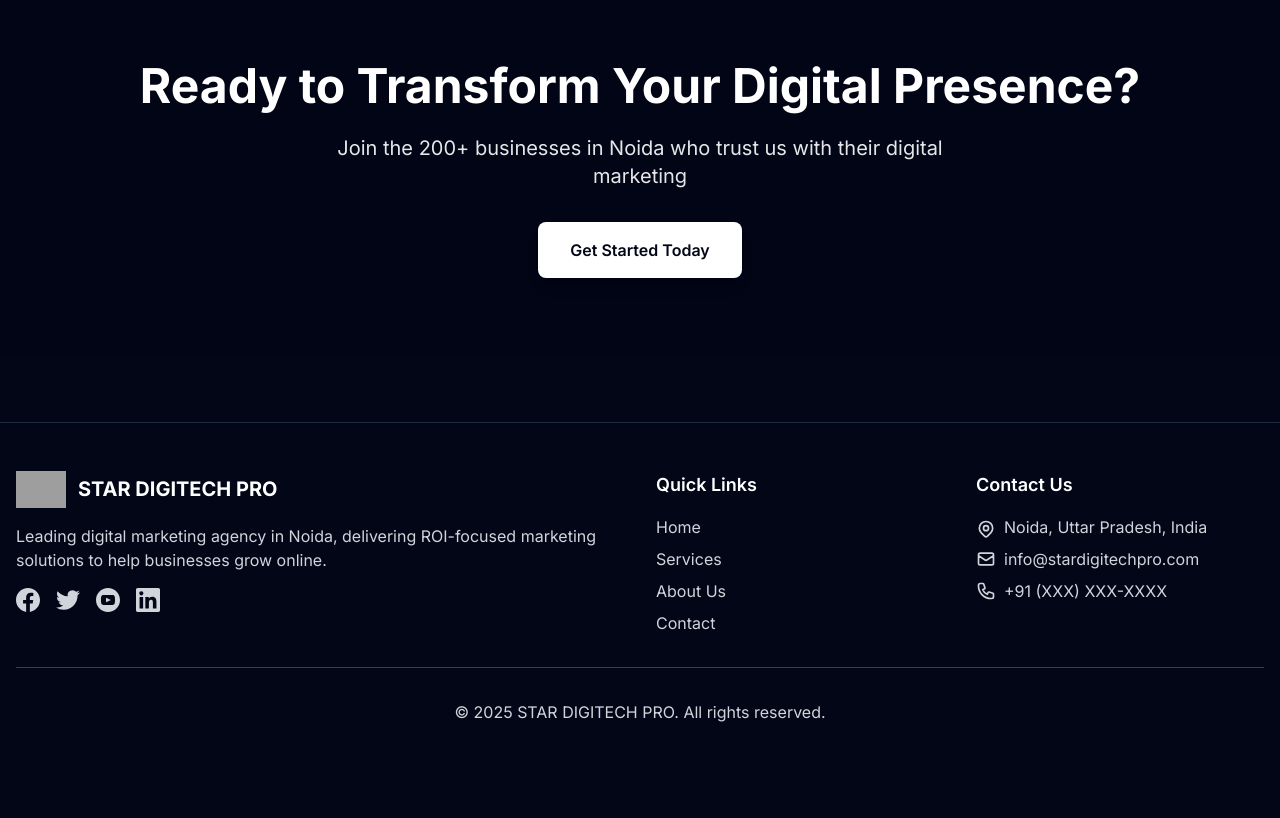
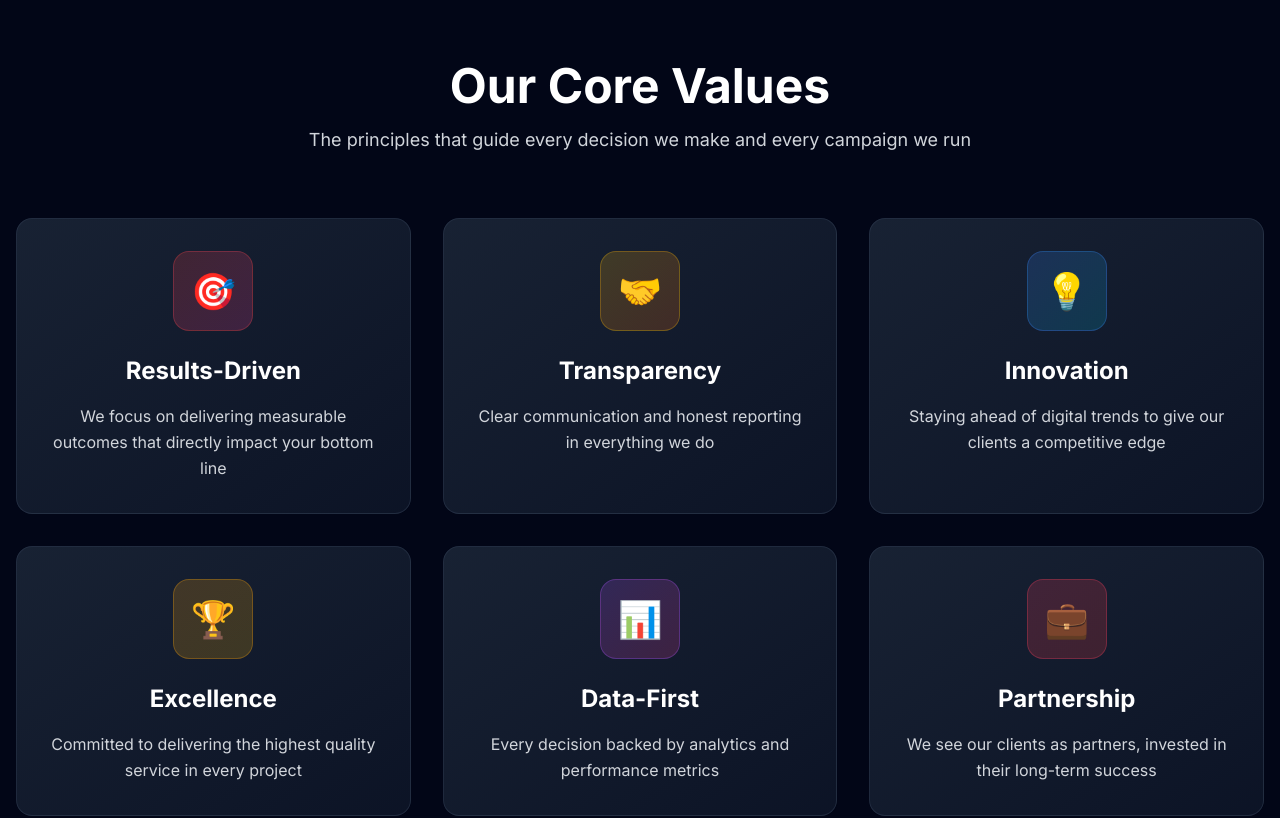
Before and after one commit to anshmydigitalcrown-ui/stardigitechpro, a Next.js app: page / in a window 1280 px wide. Shown: the part 6900-7718 px from the top of the page. Before the commit the page ends 7672 px from the top, so only its background shows below. Built offline with nearby package versions, Linux system fonts and the light colour scheme; grey boxes are pictures that could not be loaded.

Commit message:
Add 'Our Core Values' section to homepage

```diff
--- a/app/page.tsx
+++ b/app/page.tsx
@@ -940,6 +940,100 @@ export default function Home() {
         </div>
       </section>
 
+      {/* Our Core Values Section */}
+      <section className="py-20 bg-[#020617]">
+        <div className="container mx-auto px-4">
+          <div className="text-center mb-16">
+            <h2 className="text-4xl md:text-5xl font-bold text-white mb-4">
+              Our Core Values
+            </h2>
+            <p className="text-gray-300 text-lg max-w-3xl mx-auto">
+              The principles that guide every decision we make and every campaign we run
+            </p>
+          </div>
+
+          <div className="grid grid-cols-1 md:grid-cols-2 lg:grid-cols-3 gap-8">
+            {/* Results-Driven */}
+            <div className="group bg-gradient-to-br from-slate-800/80 to-slate-900/80 backdrop-blur-sm p-8 rounded-2xl border border-slate-700/50 hover:border-primary/50 transition-all duration-300 hover:shadow-xl hover:shadow-primary/20">
+              <div className="flex justify-center mb-6">
+                <div className="w-20 h-20 bg-gradient-to-br from-red-500/20 to-pink-500/20 rounded-2xl flex items-center justify-center border border-red-500/30 group-hover:scale-110 transition-transform duration-300">
+                  <span className="text-4xl">🎯</span>
+                </div>
+              </div>
+              <h3 className="text-2xl font-bold text-white mb-4 text-center">Results-Driven</h3>
+              <p className="text-gray-300 text-center leading-relaxed">
+                We focus on delivering measurable outcomes that directly impact your bottom line
+              </p>
+            </div>
+
+            {/* Transparency */}
+            <div className="group bg-gradient-to-br from-slate-800/80 to-slate-900/80 backdrop-blur-sm p-8 rounded-2xl border border-slate-700/50 hover:border-primary/50 transition-all duration-300 hover:shadow-xl hover:shadow-primary/20">
+              <div className="flex justify-center mb-6">
+                <div className="w-20 h-20 bg-gradient-to-br from-yellow-500/20 to-orange-500/20 rounded-2xl flex items-center justify-center border border-yellow-500/30 group-hover:scale-110 transition-transform duration-300">
+                  <span className="text-4xl">🤝</span>
+                </div>
+              </div>
+              <h3 className="text-2xl font-bold text-white mb-4 text-center">Transparency</h3>
+              <p className="text-gray-300 text-center leading-relaxed">
+                Clear communication and honest reporting in everything we do
+              </p>
+            </div>
+
+            {/* Innovation */}
+            <div className="group bg-gradient-to-br from-slate-800/80 to-slate-900/80 backdrop-blur-sm p-8 rounded-2xl border border-slate-700/50 hover:border-primary/50 transition-all duration-300 hover:shadow-xl hover:shadow-primary/20">
+              <div className="flex justify-center mb-6">
+                <div className="w-20 h-20 bg-gradient-to-br from-blue-500/20 to-cyan-500/20 rounded-2xl flex items-center justify-center border border-blue-500/30 group-hover:scale-110 transition-transform duration-300">
+                  <span className="text-4xl">💡</span>
+                </div>
+              </div>
+              <h3 className="text-2xl font-bold text-white mb-4 text-center">Innovation</h3>
+              <p className="text-gray-300 text-center leading-relaxed">
+                Staying ahead of digital trends to give our clients a competitive edge
+              </p>
+            </div>
+
+            {/* Excellence */}
+            <div className="group bg-gradient-to-br from-slate-800/80 to-slate-900/80 backdrop-blur-sm p-8 rounded-2xl border border-slate-700/50 hover:border-primary/50 transition-all duration-300 hover:shadow-xl hover:shadow-primary/20">
+              <div className="flex justify-center mb-6">
+                <div className="w-20 h-20 bg-gradient-to-br from-amber-500/20 to-yellow-500/20 rounded-2xl flex items-center justify-center border border-amber-500/30 group-hover:scale-110 transition-transform duration-300">
+                  <span className="text-4xl">🏆</span>
+                </div>
+              </div>
+              <h3 className="text-2xl font-bold text-white mb-4 text-center">Excellence</h3>
+              <p className="text-gray-300 text-center leading-relaxed">
+                Committed to delivering the highest quality service in every project
+              </p>
+            </div>
+
+            {/* Data-First */}
+            <div className="group bg-gradient-to-br from-slate-800/80 to-slate-900/80 backdrop-blur-sm p-8 rounded-2xl border border-slate-700/50 hover:border-primary/50 transition-all duration-300 hover:shadow-xl hover:shadow-primary/20">
+              <div className="flex justify-center mb-6">
+                <div className="w-20 h-20 bg-gradient-to-br from-purple-500/20 to-pink-500/20 rounded-2xl flex items-center justify-center border border-purple-500/30 group-hover:scale-110 transition-transform duration-300">
+                  <span className="text-4xl">📊</span>
+                </div>
+              </div>
+              <h3 className="text-2xl font-bold text-white mb-4 text-center">Data-First</h3>
+              <p className="text-gray-300 text-center leading-relaxed">
+                Every decision backed by analytics and performance metrics
+              </p>
+            </div>
+
+            {/* Partnership */}
+            <div className="group bg-gradient-to-br from-slate-800/80 to-slate-900/80 backdrop-blur-sm p-8 rounded-2xl border border-slate-700/50 hover:border-primary/50 transition-all duration-300 hover:shadow-xl hover:shadow-primary/20">
+              <div className="flex justify-center mb-6">
+                <div className="w-20 h-20 bg-gradient-to-br from-rose-500/20 to-red-500/20 rounded-2xl flex items-center justify-center border border-rose-500/30 group-hover:scale-110 transition-transform duration-300">
+                  <span className="text-4xl">💼</span>
+                </div>
+              </div>
+              <h3 className="text-2xl font-bold text-white mb-4 text-center">Partnership</h3>
+              <p className="text-gray-300 text-center leading-relaxed">
+                We see our clients as partners, invested in their long-term success
+              </p>
+            </div>
+          </div>
+        </div>
+      </section>
+
       {/* CTA Section at bottom */}
       <section className="py-20 bg-[#020617] bg-opacity-95 text-white">
         <div className="container mx-auto px-4 text-center">
```
